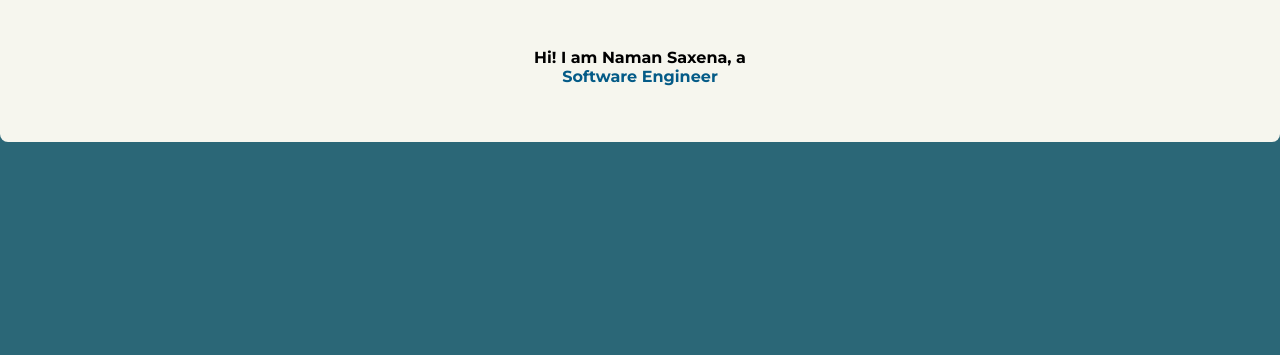
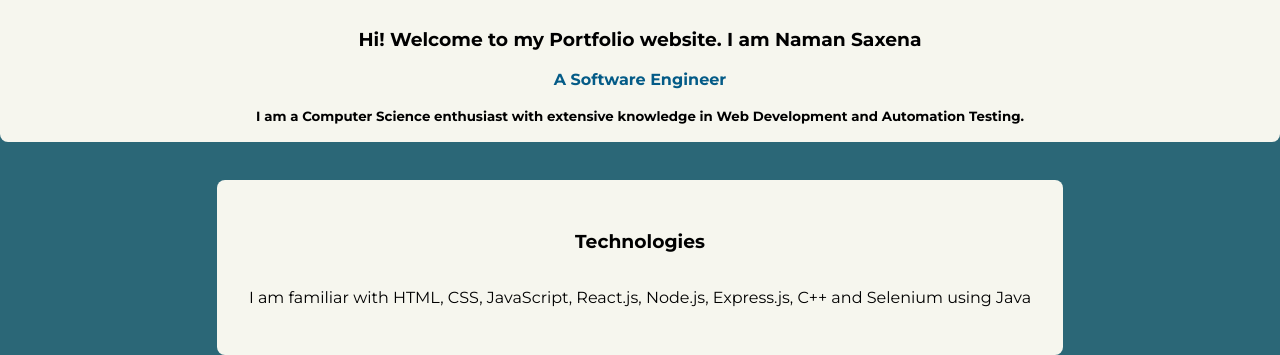
Before and after one commit to Naman-Saxena1/markFour_and_markFive-PortfolioWebsite, a plain HTML site: page index.html in a window 1280 px wide. Shown: the part 1050-1405 px from the top of the page. Before the commit the page ends 1262 px from the top, so only its background shows below. Drawn offline with Linux system fonts and the light colour scheme.

Commit message:
Addded Skills section

```diff
--- a/index.html
+++ b/index.html
@@ -28,14 +28,19 @@
 
         <div class="flex-item item2">
             <img class="hero-img" src="images/CafePic2.jpg" />
-            <p class="hero-heading" aria-setsize="9px">Hi! I am Naman Saxena, a<span id="profile"> Software Engineer</span></p>
-            <p></p>
+            <div class="hero-heading">
+                <h3>Hi! Welcome to my Portfolio website. I am Naman Saxena</h3>
+                <span id="profile">A Software Engineer</span>
+                <br/>
+                <small>I am a Computer Science enthusiast with extensive knowledge in Web Development and Automation Testing.</small>
+            </div>
+
         </div>
 
-        <!-- <div class="flex-item item3">
-            Item 3
+        <div class="flex-item item3">
+            <h3>Technologies</h3>
+            <p>I am familiar with HTML, CSS, JavaScript, React.js, Node.js, Express.js, C++ and Selenium using Java</p>
         </div>
-        <h1>This is Home</h1> -->
     </div>
 </body>
 </html>
--- a/styles.css
+++ b/styles.css
@@ -6,6 +6,8 @@
     --extra-color:#468a96;
     --off-white: #F3F4F6;
     --dark-gray: #6B7280;
+    --dark-blue: #123C69;
+    --grain-color:#D7CEC7;
 }
 
 
@@ -44,7 +46,7 @@ body
     flex-wrap: wrap;
     position: relative;
     width: 100%;
-    background-color: var(--primary-color);
+    background-color: #123C69;
     min-height: fit-content;
     min-width: fit-content;
     justify-content: space-around;
@@ -166,6 +168,13 @@ body
 .item3
 {
     display: flex;
+    flex-direction: column;
     min-width: 130.4px;
-    background-color: violet;
+    background-color: #F6F6EE;
+    color: black;
+    width: fit-content;
+    align-items: center;
+    margin: auto;
+    padding: 2rem 2rem;
+    border-radius: 8px;
 }
```
